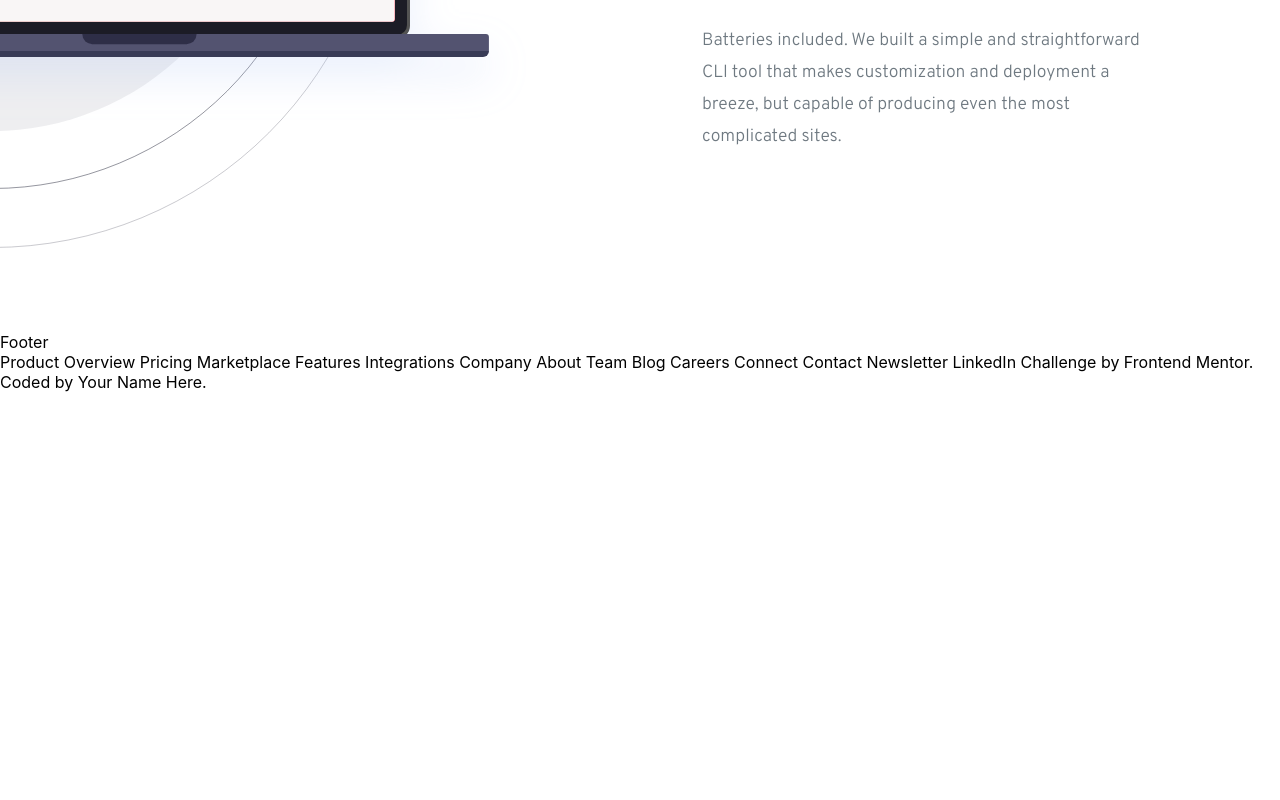
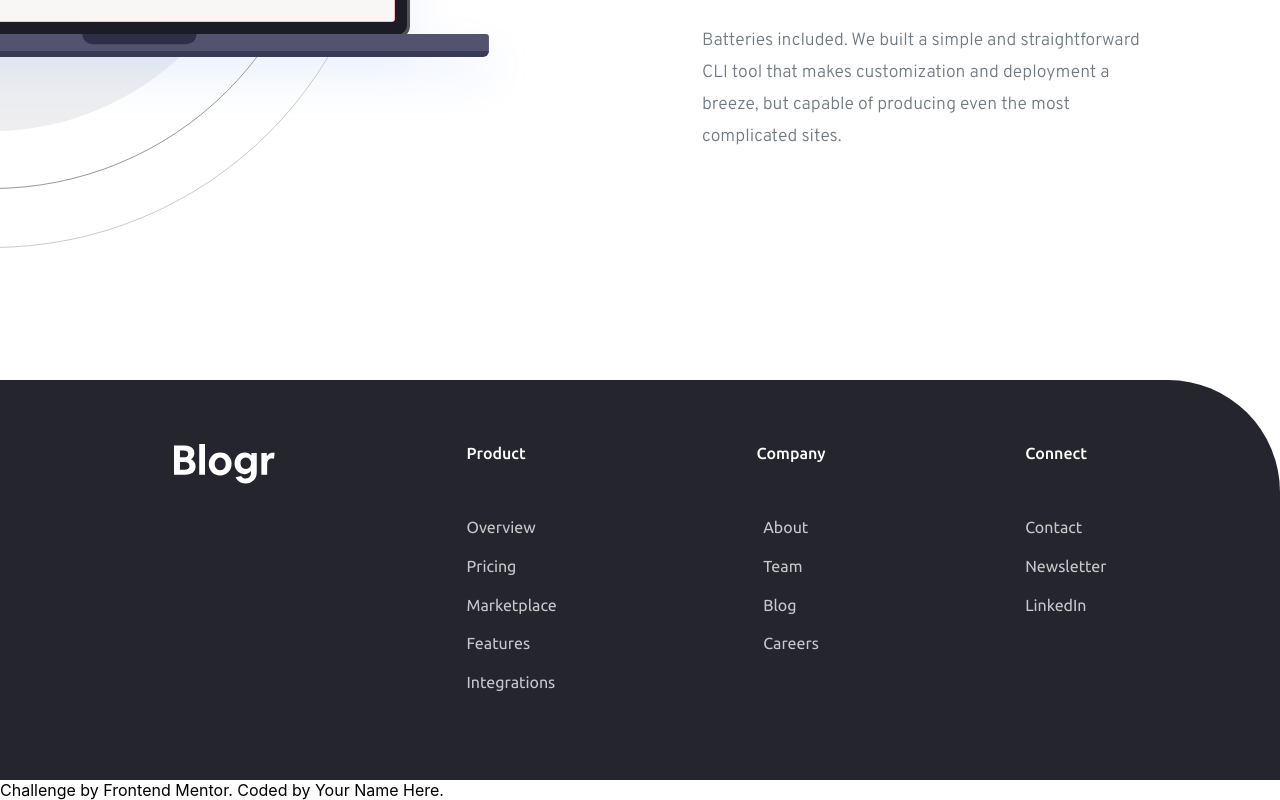
Before and after one commit to davidthus/blogr-landing-page, a React (Create React App) app: page / in a window 1280 px wide. Shown: the part 2746-3546 px from the top of the page. Before the commit the page ends 3138 px from the top, so only its background shows below. Built offline with nearby package versions, Linux system fonts and the light colour scheme.

Commit message:
finish footer

```diff
--- a/src/App.js
+++ b/src/App.js
@@ -14,9 +14,7 @@ function App() {
       <Middle />
       <Bottom />
       <Footer />
-      Product Overview Pricing Marketplace Features Integrations Company About
-      Team Blog Careers Connect Contact Newsletter LinkedIn Challenge by
-      Frontend Mentor. Coded by Your Name Here.
+      Challenge by Frontend Mentor. Coded by Your Name Here.
     </AppContainer>
   );
 }
--- a/src/components/Footer/Footer.jsx
+++ b/src/components/Footer/Footer.jsx
@@ -1,8 +1,47 @@
 import React from "react";
-import styled from "styled-components";
+import { ReactComponent as Logo } from "../../images/logo.svg";
+import {
+  Container,
+  GroupHeading,
+  GroupsContainer,
+  Link,
+  LinksContainer,
+  LinksGroup,
+} from "./Footer.style";
+
+const dropdowns = [
+  {
+    title: "Product ",
+    links: ["Overview", "Pricing", "Marketplace", "Features", "Integrations"],
+  },
+  { title: "Company ", links: ["About", "Team", "Blog", "Careers"] },
+  { title: "Connect ", links: ["Contact", "Newsletter", "LinkedIn"] },
+];
 
 function Footer() {
-  return <div>Footer</div>;
+  return (
+    <Container>
+      <Logo />
+      <GroupsContainer>
+        {dropdowns.map((group, index) => {
+          return <Group group={group} key={index} />;
+        })}
+      </GroupsContainer>
+    </Container>
+  );
+}
+
+function Group({ group }) {
+  return (
+    <LinksGroup>
+      <GroupHeading>{group.title}</GroupHeading>
+      <LinksContainer>
+        {group.links.map((link, index) => {
+          return <Link key={index}>{link}</Link>;
+        })}
+      </LinksContainer>
+    </LinksGroup>
+  );
 }
 
 export default Footer;
--- /dev/null
+++ b/src/components/Footer/Footer.style.js
@@ -0,0 +1,90 @@
+import styled from "styled-components";
+
+export const Container = styled.footer`
+  background-color: ${(props) => props.theme.footerbackground};
+  display: flex;
+  width: 100%;
+  flex-direction: column;
+  align-items: center;
+  border-top-right-radius: 7rem;
+  padding: 4rem 0;
+  margin-top: 3rem;
+  gap: 4rem;
+
+  @media screen and (min-width: 800px) {
+    flex-direction: row;
+    justify-content: center;
+    gap: 15%;
+    align-items: flex-start;
+    height: 400px;
+  }
+`;
+
+export const GroupsContainer = styled.menu`
+  display: flex;
+  flex-direction: column;
+  align-items: center;
+  gap: 3.5rem;
+  list-style: none;
+
+  @media screen and (min-width: 800px) {
+    flex-direction: row;
+    justify-content: space-between;
+    align-items: flex-start;
+    width: 50%;
+  }
+`;
+
+export const LinksGroup = styled.li`
+  display: flex;
+  flex-direction: column;
+  align-items: center;
+  gap: 2rem;
+
+  @media screen and (min-width: 800px) {
+    gap: 3.5rem;
+  }
+`;
+
+export const GroupHeading = styled.p`
+  color: ${(props) => props.theme.text};
+  font-family: "Ubuntu", sans-serif;
+  font-weight: 500;
+  text-align: center;
+
+  @media screen and (min-width: 800px) {
+    text-align: left;
+    width: 100%;
+  }
+`;
+
+export const LinksContainer = styled.ul`
+  display: flex;
+  flex-direction: column;
+  align-items: center;
+  list-style: none;
+  gap: 0.5rem;
+
+  @media screen and (min-width: 800px) {
+    gap: 1.3rem;
+  }
+`;
+
+export const Link = styled.p`
+  cursor: pointer;
+  color: ${(props) => props.theme.footertext};
+  font-family: "Ubuntu", sans-serif;
+  font-weight: 400;
+  text-align: center;
+
+  &:hover {
+    text-decoration: underline;
+  }
+
+  @media screen and (min-width: 800px) {
+    text-align: left;
+    width: 100%;
+  }
+`;
+
+export const LogoWrapper = styled.aside``;
```
